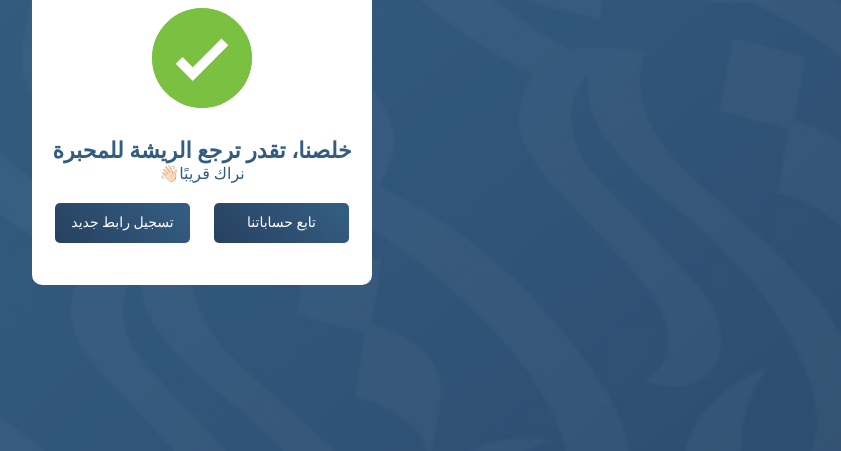
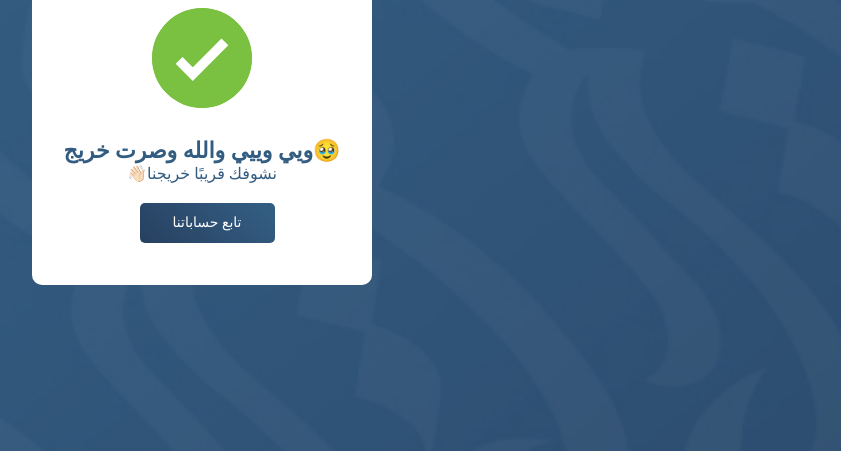
Before and after one commit to moha750/Adeab_Graduates, a plain HTML site: page index.html in a window 1280 px wide. Both pictures are taken after typing "Sample" into the empty fields and a click on the button "التالي". Shown: the part 349-800 px from the top of the page, without its empty margins (438-1279 px from the left). Drawn offline with Linux system fonts and the light colour scheme; some packages are replaced by stand-ins of ours; no server answers; a script that the page names is missing; a web font is replaced by a local one.

Commit message:
Update index.html

```diff
--- a/index.html
+++ b/index.html
@@ -48,14 +48,13 @@
                     <path class="checkmark__check" fill="none" d="M14.1 27.2l7.1 7.2 16.7-16.8"/>
                 </svg>
                 <div class="content">
-                   <h2 style="color: #335C81;"> خلصنا، تقدر ترجع الريشة للمحبرة </h2>
+                   <h2 style="color: #335C81;"> ويي وييي والله وصرت خريج🥹 </h2>
                    <p>
-                     👋🏻نراك قريبًا
+                     👋🏻نشوفك قريبًا خريجنا
                   </p>
                 </div>
 
                 <div class="finish">
-                  <button class="group">  <a href="index.html">تسجيل رابط جديد</a></button>
               <button class="twitter">     <a href="https://linktr.ee/AB_CLUB" target="_blank"> تابع حساباتنا   </a></button>
 
                   <!-- <a href="https://twitter.com/AB_KFU" target="_blank" class="twitter">الذهاب إلى تويتر</a>
```
